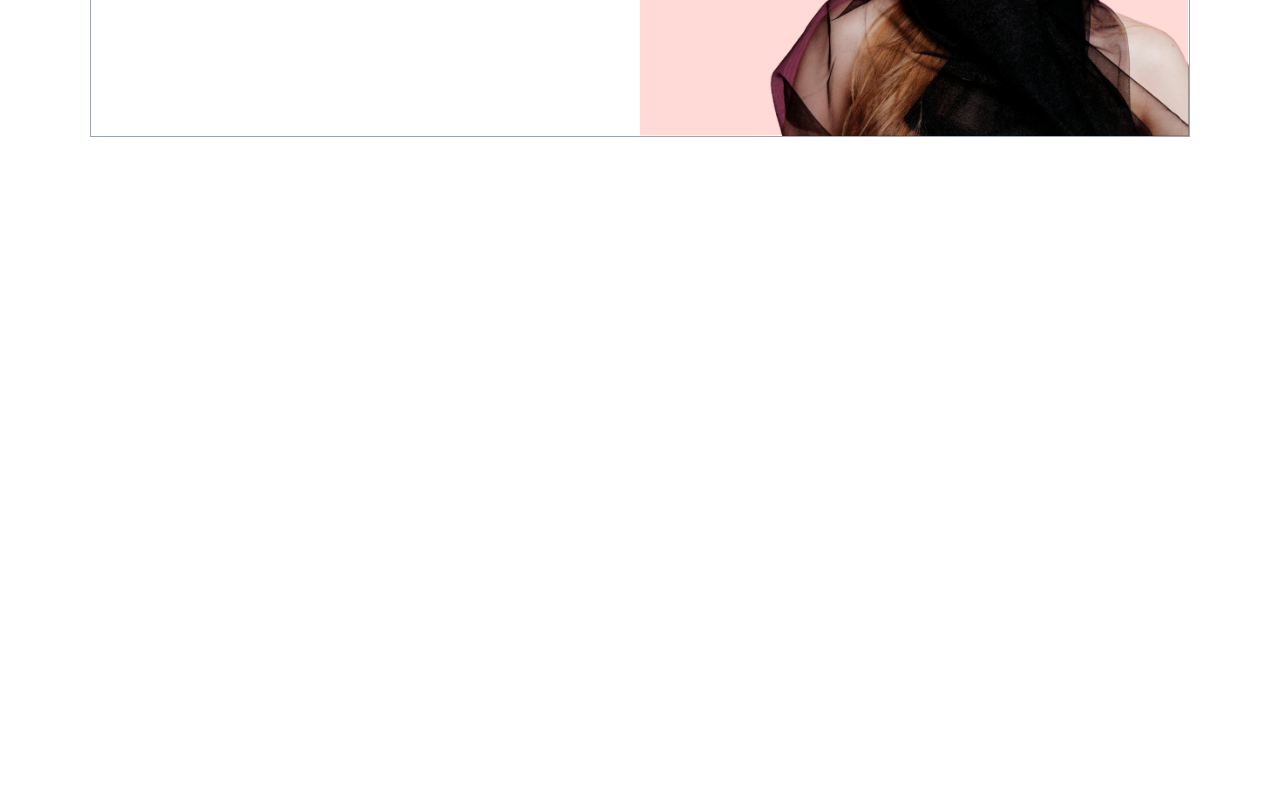
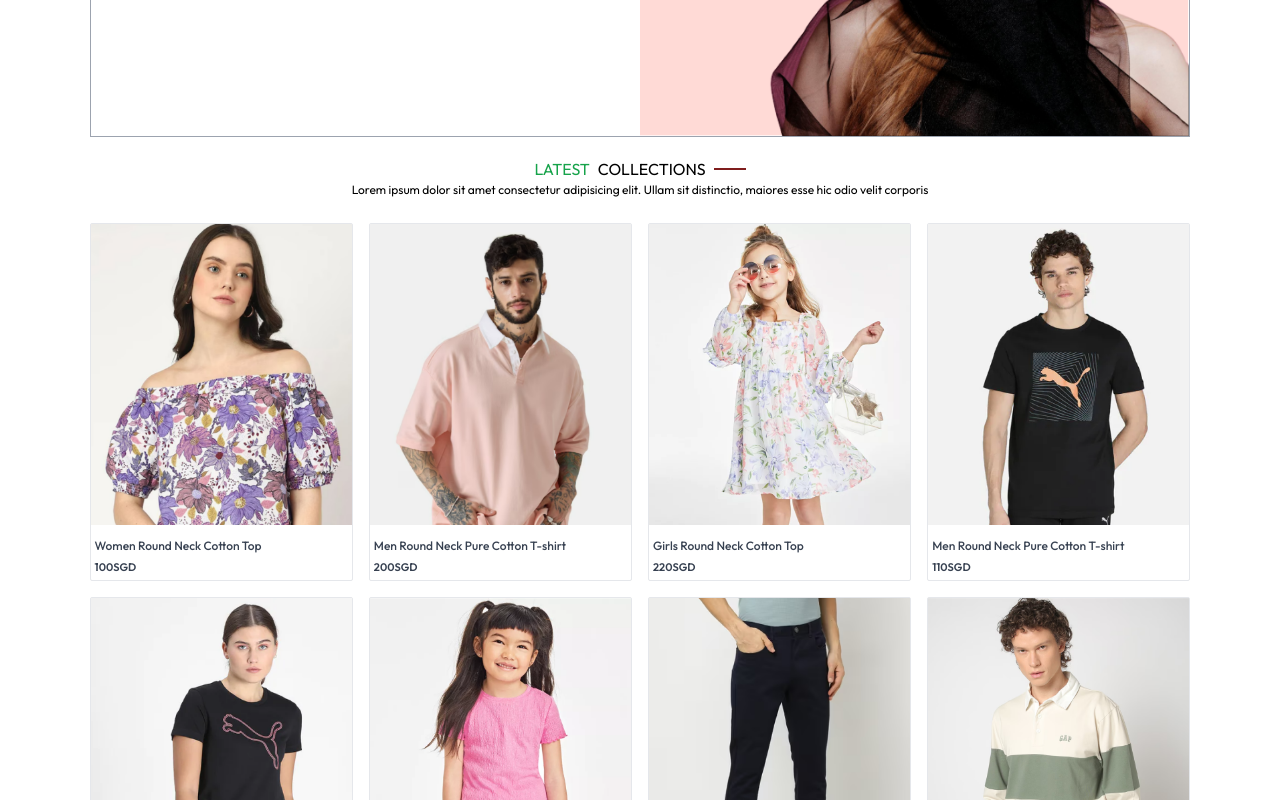
Before and after one commit to tsdineshjai/eShopee, a React (Vite) app in the folder frontend/: page / in a window 1280 px wide. Shown: the part 400-1200 px from the top of the page. Before the commit the page ends 800 px from the top, so only its background shows below. Built offline with nearby package versions, Linux system fonts and the light colour scheme.

Commit message:
new collections feature added

```diff
--- a/frontend/src/components/LatestCollection.jsx
+++ b/frontend/src/components/LatestCollection.jsx
@@ -1,10 +1,28 @@
-import useShopContext from "../hooks/useShopContext";
+import React, { useContext } from "react";
+import ProductItem from "./ProductItem";
+import { ShopContext } from "../context/ShopContext";
 
 function LatestCollection() {
-	const { products } = useShopContext();
+	const [latestProducts, setLatestProducts] = React.useState([]);
+	const { products } = useContext(ShopContext);
 
-	console.log(products[0]);
-	return <div></div>;
+	React.useEffect(() => {
+		if (Array.isArray(products)) {
+			setLatestProducts(products.slice(0, 10));
+		}
+	}, [products]);
+
+	if (!products) {
+		return <div>Loading...</div>;
+	}
+
+	return (
+		<div className="grid grid-cols-1 sm:grid-cols-2 md:grid-cols-4 gap-4 py-6 ">
+			{latestProducts.map((item, index) => (
+				<ProductItem key={index} item={item} />
+			))}
+		</div>
+	);
 }
 
 export default LatestCollection;
--- a/frontend/src/components/Navbar.jsx
+++ b/frontend/src/components/Navbar.jsx
@@ -7,7 +7,9 @@ function Navbar() {
 	const [visible, setVisible] = React.useState(false);
 	return (
 		<div className="flex items-center text-3xl w-full py-7 justify-between font-medium  ">
-			<img src={assets.logo} className="w-16" alt="Logo" />
+			<Link className="cursor-pointer" to="/">
+				<img src={assets.logo} className="w-16" alt="Logo" />
+			</Link>
 			<ul className="hidden sm:flex gap-5 text-[14px] text-gray-700">
 				<NavLink to="/" className="cursor:pointer">
 					<p>HOME</p>
--- /dev/null
+++ b/frontend/src/components/ProductItem.jsx
@@ -0,0 +1,27 @@
+/* eslint-disable react/prop-types */
+import useShopContext from "../hooks/useShopContext";
+import { Link } from "react-router-dom";
+
+function ProductItem({ item }) {
+	const { currency } = useShopContext();
+
+	const { name, price, image } = item;
+
+	return (
+		<Link className=" text-gray-700 cursor-pointer to={`/product/${item._id}`} border pb-1 rounded-sm ">
+			<div className="overflow-hidden"></div>
+			<img
+				src={image[0]}
+				alt=""
+				className="hover:scale-110 transition ease-in-out"
+			/>
+			<p className="text-[12px] pb-1 pt-3 px-1 font-medium">{name}</p>
+			<p className="text-[11px] px-1  font-semibold">
+				{price}
+				{currency}
+			</p>
+		</Link>
+	);
+}
+
+export default ProductItem;
--- a/frontend/src/components/Title.jsx
+++ b/frontend/src/components/Title.jsx
@@ -1,5 +1,17 @@
 function Title() {
-	return <div>Title</div>;
+	return (
+		<>
+			<div className="inline-flex items-center justify-center w-full gap-2 pt-5">
+				<p className="text-green-600">LATEST</p>
+				<p>COLLECTIONS</p>
+				<p className="h-[2px] w-8 bg-red-900"></p>
+			</div>
+			<p className=" text-[12px]   text-center  ">
+				Lorem ipsum dolor sit amet consectetur adipisicing elit. Ullam sit
+				distinctio, maiores esse hic odio velit corporis
+			</p>
+		</>
+	);
 }
 
 export default Title;
--- a/frontend/src/pages/Home.jsx
+++ b/frontend/src/pages/Home.jsx
@@ -1,10 +1,12 @@
 import Hero from "../components/Hero";
 import LatestCollection from "../components/LatestCollection";
+import Title from "../components/Title";
 
 function Home() {
 	return (
 		<div className="">
 			<Hero />
+			<Title />
 			<LatestCollection />
 		</div>
 	);
```
